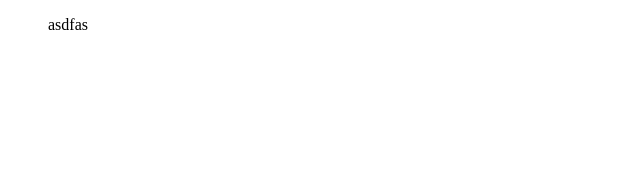
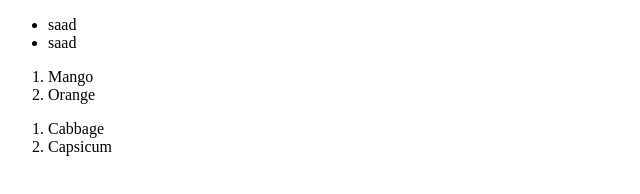
Before and after one commit to RuslanVelizade/CodeAcademyClassworks, a plain HTML site: page 01.Html-task/index.html in a window 1280 px wide. Shown: the whole page, without its empty margins (0-640 px from the left). Drawn offline with Linux system fonts and the light colour scheme.

Commit message:
ol and ul created

```diff
--- a/01.Html-task/index.html
+++ b/01.Html-task/index.html
@@ -27,8 +27,21 @@
     </ul> -->
 
 
-    <ul>asdfas</ul>
+    <ul type="disc">
+        <li>saad</li>
+        <li>saad</li>
+    </ul>
+    <ol>
+        <li>Mango</li>
+        <li>Orange</li>
+    </ol>
+    <ol>
 
+        <li>Cabbage</li>
+        <li>Capsicum</li>
+
+
+    </ol>
 
 </body>
 </html>
```
